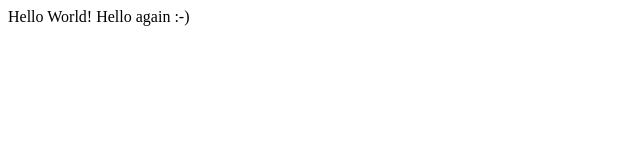
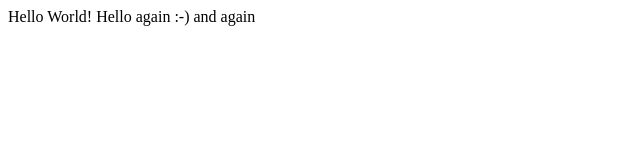
Before and after one commit to KeySkills/lecture0, a plain HTML site: page hello.html in a window 1280 px wide. Shown: the full height of the page, 0-640 px from the left. Drawn offline with Linux system fonts and the light colour scheme.

Commit message:
added "and again"

```diff
--- a/hello.html
+++ b/hello.html
@@ -5,6 +5,6 @@
     <title>My webpage!!</title>
   </head>
   <body>
-    Hello World! Hello again :-)
+    Hello World! Hello again :-) and again
   </body>
 </html>
```
